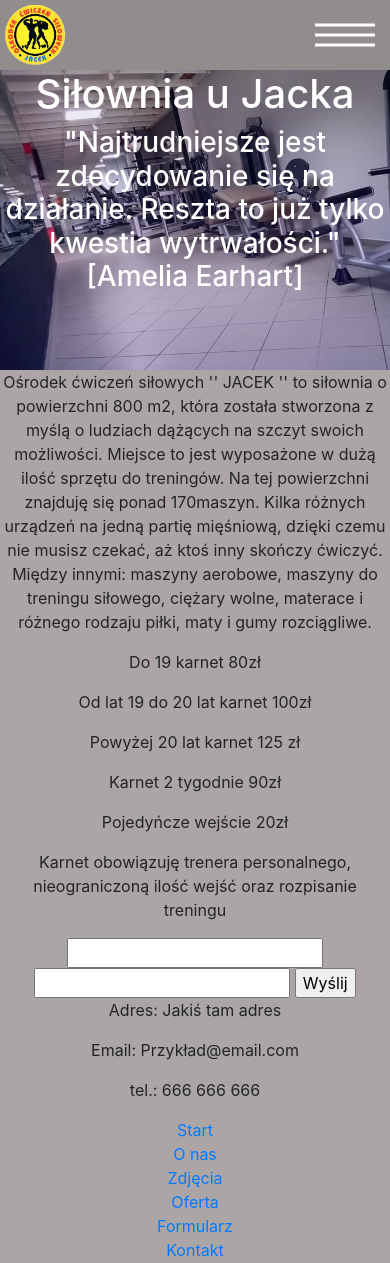
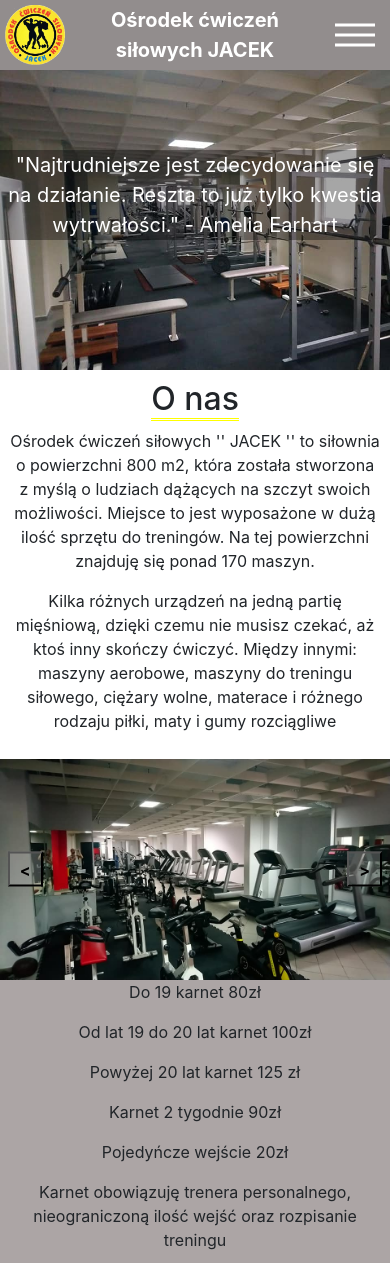
Before and after one commit to Patrex97/Website-Gym, a plain HTML site: page index.html in a window 390 px wide. Shown: the top 1263 px of the page. Drawn offline with nearby package versions, Linux system fonts and the light colour scheme.

Commit message:
CSS Second update
Chnages:
- some updates on website header
- about us section css added
- gallery with simple working slider

```diff
--- a/index.html
+++ b/index.html
@@ -11,19 +11,22 @@
     <link rel="stylesheet" href="css/bootstrap.min.css" />
     <link rel="stylesheet" href="css/style.css" />
     <link rel="icon" href="images/tab-icon2.ico" />
-    <title>Siłownia u JACKA</title>
+    <title>Ośrodek ćwiczeń siłowych JACEK</title>
 </head>
 
 <body>
     <header id="website-header">
         <a href="#top" class="logo"><img src="images/logo.png" /></a>
+        <p class="name"><span class="part1">Ośrodek ćwiczeń </span><span class="part2">siłowych JACEK</span></p>
         <button class="hamburger">
             <span class="hamburger_box">
                 <span class="hamburger_inner"></span>
             </span>
         </button>
+
         <nav class="navigation">
             <ul>
+                <li><a href="#top">Start</a></li>
                 <li><a href="#about-us">O nas</a></li>
                 <li><a href="#gallery">Zdjęcia</a></li>
                 <li><a href="#offer">Oferta</a></li>
@@ -36,26 +39,23 @@
     </header>
     <main class="main-container">
         <section id="main-page">
-            <h1>Siłownia u Jacka</h1>
-            <h3>"Najtrudniejsze jest zdecydowanie się na działanie. Reszta to już tylko kwestia wytrwałości."[Amelia
-                Earhart]</h3>
+            <p class="motto">"Najtrudniejsze jest zdecydowanie się na działanie. Reszta to już tylko kwestia wytrwałości." - Amelia
+                Earhart</p>
         </section>
         <section id="about-us">
+            <h2 class="header">O nas</h2>
             <p>Ośrodek ćwiczeń siłowych '' JACEK '' to siłownia o powierzchni 800 m2, która została stworzona z myślą o
                 ludziach dążących na szczyt swoich możliwości. Miejsce to jest wyposażone w dużą ilość sprzętu do
-                treningów. Na tej powierzchni znajduję się ponad 170maszyn. Kilka różnych urządzeń na jedną partię
-                mięśniową, dzięki czemu nie musisz czekać, aż ktoś inny skończy ćwiczyć. Między innymi: maszyny
-                aerobowe, maszyny do treningu siłowego, ciężary wolne, materace i różnego rodzaju piłki, maty i gumy
-                rozciągliwe.</p>
+                treningów. Na tej powierzchni znajduję się ponad 170 maszyn.
+            </p>
+            <p>Kilka różnych urządzeń na jedną partię mięśniową, dzięki czemu nie musisz czekać, aż ktoś inny skończy ćwiczyć. Między innymi: maszyny aerobowe, maszyny do treningu siłowego, ciężary wolne, materace i różnego rodzaju piłki, maty i gumy rozciągliwe
+
+            </p>
         </section>
         <section id="gallery">
-            <!-- <img src="images/zdj1.jpg" alt="something goes wrong" />
-            <img src="images/zdj2.jpg" alt="something goes wrong" />
-            <img src="images/zdj3.jpg" alt="something goes wrong" />
-            <img src="images/zdj4.jpg" alt="something goes wrong" />
-            <img src="images/zdj5.jpg" alt="something goes wrong" />
-            <img src="images/zdj7.jpg" alt="something goes wrong" />
-            <img src="images/zdj8.jpg" alt="something goes wrong" /> -->
+            <img src="images/slider/zdj1.jpg" class="slider img-fluid" alt="something goes wrong" />
+            <button class="previous"><</button>
+            <button class="next">></button>
         </section>
         <section id="offer">
             <p>Do 19 karnet 80zł</p>
--- a/js/script.js
+++ b/js/script.js
@@ -1,3 +1,4 @@
+// Hamburger menu & navigation animation
 const hamburger = document.querySelector('.hamburger');
 const navigation = document.querySelector('.navigation');
 
@@ -5,3 +6,28 @@ hamburger.addEventListener('click', () => {
     hamburger.classList.toggle('hamburger--active');
     navigation.classList.toggle('navigation--active');
 });
+
+// Gallery Slider
+
+const slider = document.querySelector('.slider');
+const previousBtn = document.querySelector('.previous');
+const nextBtn = document.querySelector('.next');
+const photosCounter = 8; // How many photos are in directory "./images/slider"
+let slideCounter = 1;
+const path = '/images/slider/zdj';
+
+previousBtn.addEventListener('click', () =>{
+    if(slideCounter - 1 == 0 ){
+        slideCounter = photosCounter;
+    }else slideCounter--;
+
+   slider.setAttribute('src', `${path + slideCounter}.jpg`);
+});
+
+nextBtn.addEventListener('click', () =>{
+    if(slideCounter + 1 > photosCounter ){
+        slideCounter = 1;
+    }else slideCounter++;
+
+   slider.setAttribute('src', `${path + slideCounter}.jpg`);
+});
--- a/sass/_small.scss
+++ b/sass/_small.scss
@@ -1,4 +1,6 @@
 // Sidebar and Header section
+@media(max-width: 576px){
+
 
     @mixin line {
         width: 100%;
@@ -37,7 +39,7 @@
             }
 
             .hamburger_box {
-            width: 60px;
+                width: 40px;
                 height: 40px;
                 display: inline-block;
                 position: relative;
@@ -81,9 +83,11 @@
             transform: translateY(-10px) rotate(-45deg);
         }
 
-    .logo img {
+        .logo {
+            img {
                 width: 60px;
                 height: 60px;
+            }
         }
 
     }
@@ -116,8 +120,8 @@
         .nav-logo img {
             @include nav-items();
 
-        width: 200px;
-        height: 200px;
+            width: 150px;
+            height: 150px;
         }
     }
 
@@ -125,11 +129,62 @@
         transform: translateX(0px);
     }
 
+    .name{
+        .part1,.part2{
+            display:block;
+            color:white;
+            font-weight:bold;
+            font-size:20px;
+        }
+        margin:0;
+    }
+
     // Main-page
 
     #main-page {
         height: 300px;
-    background-image: linear-gradient(0deg, rgba(25, 0, 150, 0.267), rgba(76, 0, 255, 0.055)), url("../images/zdj4.jpg");
+        background-image: url("../images/slider/zdj3.jpg");
         background-size: cover;
         color: white;
+        padding:30px 0;
+        .motto{
+            font-size:20px;
+            margin-top:50px;
+            width:100%;
+            padding:0 8px;
+            background-color:rgba($color: #000000, $alpha: 0.35);
         }
+    }
+
+    #about-us{
+        background-color:white;
+        padding:10px;
+
+        .header{
+            display:inline-block;
+            border-bottom:3px double yellow;
+        }
+    }
+
+    #gallery{
+        position:relative;
+        .previous, .next{
+            position: absolute;
+            background-color: rgba($color: silver, $alpha: 0.30);
+            top:50%;
+            transform:translateY(-50%);
+            height:35px;
+            width:35px;
+            font-weight: bold;
+        }
+
+        .previous{
+            left:2%;
+        }
+
+        .next{
+            right:2%;
+        }
+    }
+
+}
```
Also changed, not shown: css/style.css, css/style.min.css, images/facebook.png (added), images/slider/zdj1.jpg (renamed from images/zdj1.jpg), images/slider/zdj2.jpg (renamed from images/zdj2.jpg), images/slider/zdj3.jpg (renamed from images/zdj3.jpg), images/slider/zdj4.jpg (renamed from images/zdj4.jpg), images/slider/zdj5.jpg (renamed from images/zdj5.jpg), images/slider/zdj6.jpg (renamed from images/zdj6.jpg), images/slider/zdj7.jpg (renamed from images/zdj9.jpg), images/slider/zdj8.jpg (renamed from images/zdj8.jpg), images/zdj7.jpg (deleted), 2 other files. Lines whose indentation alone changed are shown as unchanged.
